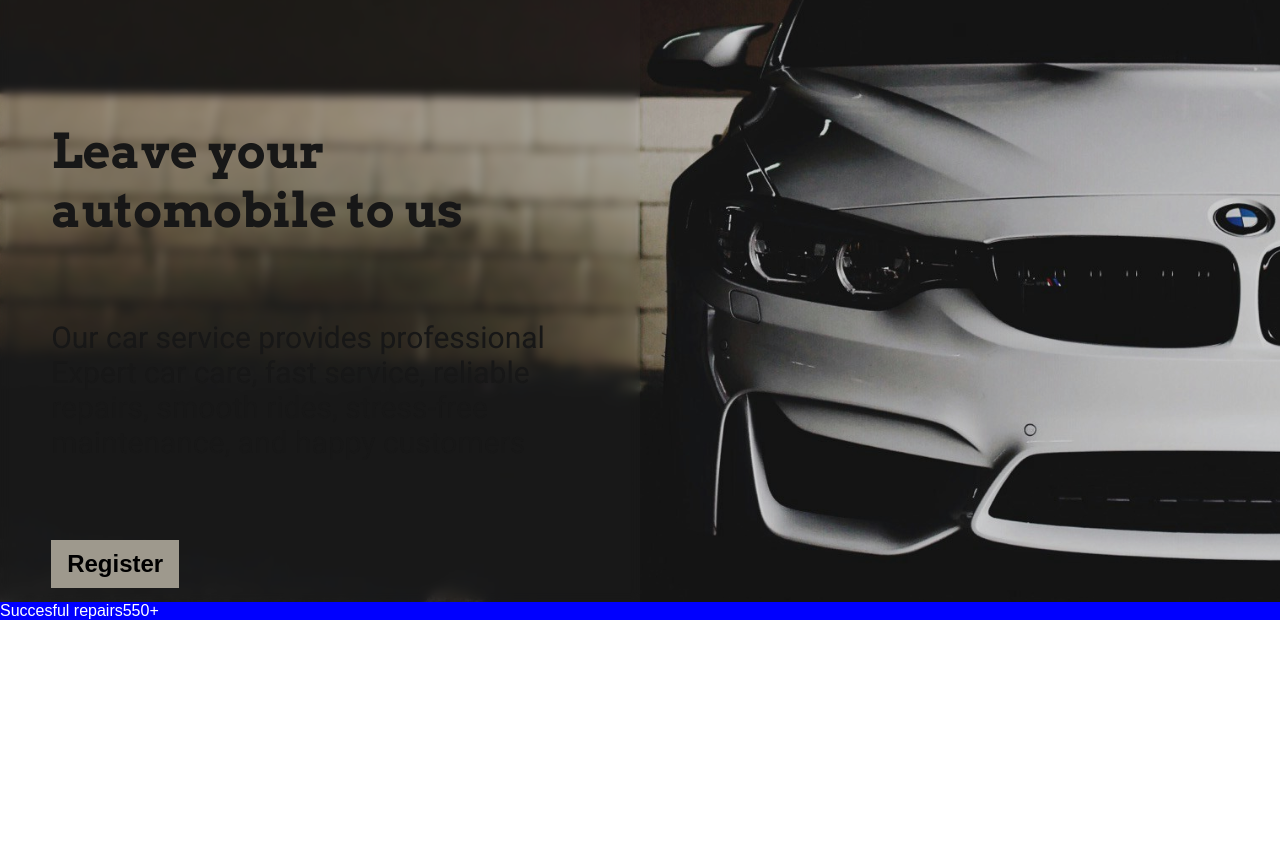
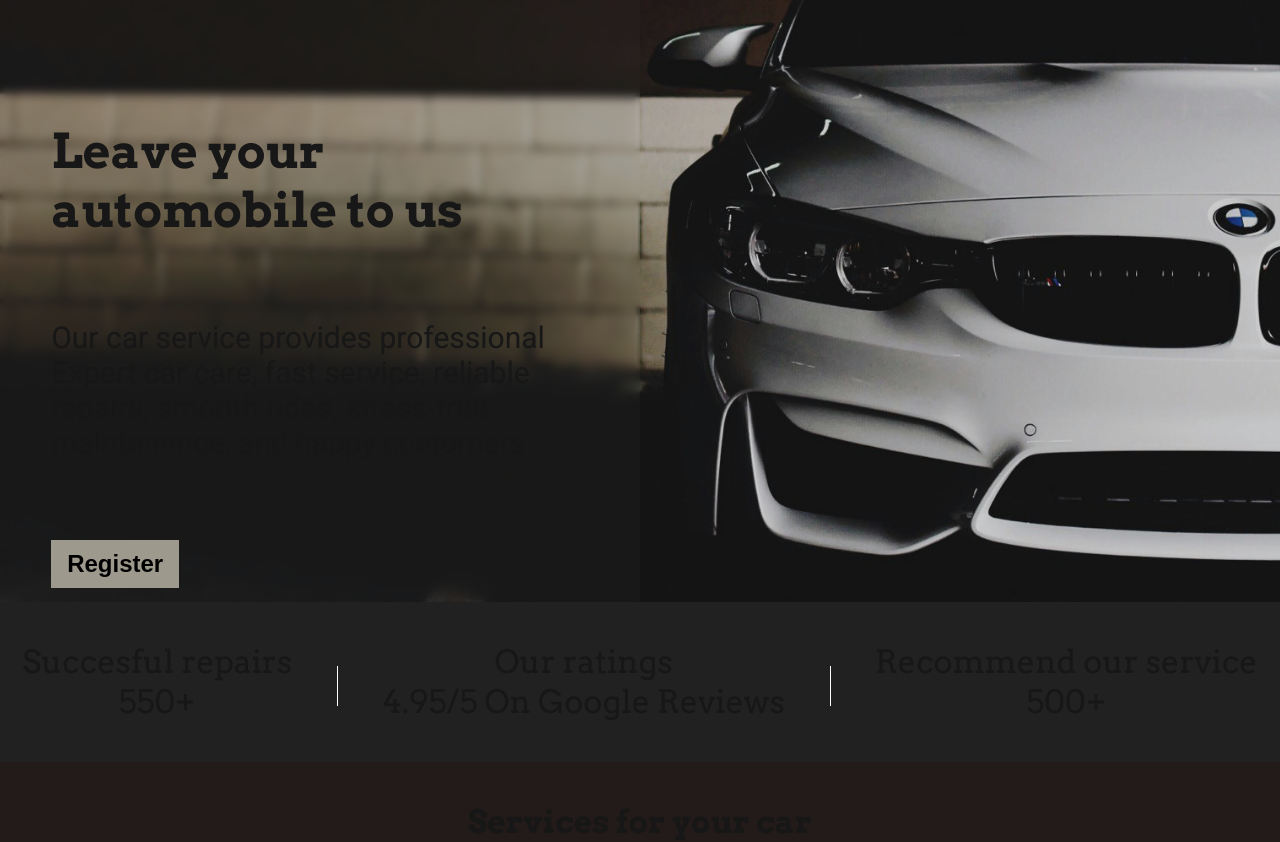
Before and after one commit to Arturas-Dg/CAR-SERVICE, a Next.js app: page / in a window 1280 px wide. Shown: the part 198-1040 px from the top of the page. Before the commit the page ends 818 px from the top, so only its background shows below. Built offline with nearby package versions, Linux system fonts and the light colour scheme.

Commit message:
Added the ratings panel, began creating services panel, react component for services

```diff
--- a/app/Ratings.jsx
+++ b/app/Ratings.jsx
@@ -4,7 +4,7 @@ export default function Ratings(...data) {
 	return (
 		<div className={data[0].className}>
 			<text>{data[0].text}</text>
-			<text>{data[0].numbers}</text>
+			<div>{data[0].numbers}</div>
 		</div>
 	);
 }
--- /dev/null
+++ b/app/Service.jsx
@@ -0,0 +1,3 @@
+export default function Service() {
+	return <div className="service"></div>;
+}
--- a/app/globals.css
+++ b/app/globals.css
@@ -112,10 +112,42 @@ a {
 }
 
 .ratings-panel {
-	flex: 1;
+	display: flex;
+	justify-content: space-around;
+	background-color: rgb(33, 33, 33);
+}
 
-	color: white;
-	background-color: blue;
+.successful-repairs {
+	display: flex;
+	flex-direction: column;
+	height: 20vh;
+	background-color: rgb(33, 33, 33);
+	justify-content: center;
+	align-items: center;
+	font-size: xx-large;
+	font-family: "Arvo", sans-serif;
+	font-weight: 400;
+}
+
+.divider {
+	width: 1px; /* Thin vertical line */
+	height: 5vh; /* Your desired height */
+	background-color: white;
+	margin-top: 8vh;
+}
+
+.services-page {
+	display: flex;
+	flex-direction: column;
+	align-items: center;
+	background-color: rgb(35, 27, 25);
+}
+
+.services-header {
+	margin-top: 40px;
+	font-size: xx-large;
+	font-family: "Arvo", sans-serif;
+	font-weight: 700;
 }
 
 @media (prefers-color-scheme: dark) {
--- a/app/layout.js
+++ b/app/layout.js
@@ -19,7 +19,7 @@ const geistMono = Geist_Mono({
 
 const arvo = Arvo({
 	subsets: ["latin"],
-	weight: ["700"],
+	weight: ["400", "700"],
 });
 
 export const metadata = {
--- a/app/page.js
+++ b/app/page.js
@@ -1,6 +1,8 @@
 import Image from "next/image";
 import styles from "./page.module.css";
+
 import Ratings from "./Ratings";
+import Service from "./Service";
 
 export default function Home() {
 	return (
@@ -32,6 +34,23 @@ export default function Home() {
 					text="Succesful repairs"
 					numbers="550+"
 				/>
+
+				<div className="divider" />
+				<Ratings
+					className="successful-repairs"
+					text="Our ratings"
+					numbers="4.95/5 On Google Reviews"
+				/>
+				<div className="divider" />
+				<Ratings
+					className="successful-repairs"
+					text="Recommend our service"
+					numbers="500+"
+				/>
+			</div>
+			<div className="services-page">
+				<div className="services-header">Services for your car</div>
+				<Service />
 			</div>
 		</div>
 	);
```
